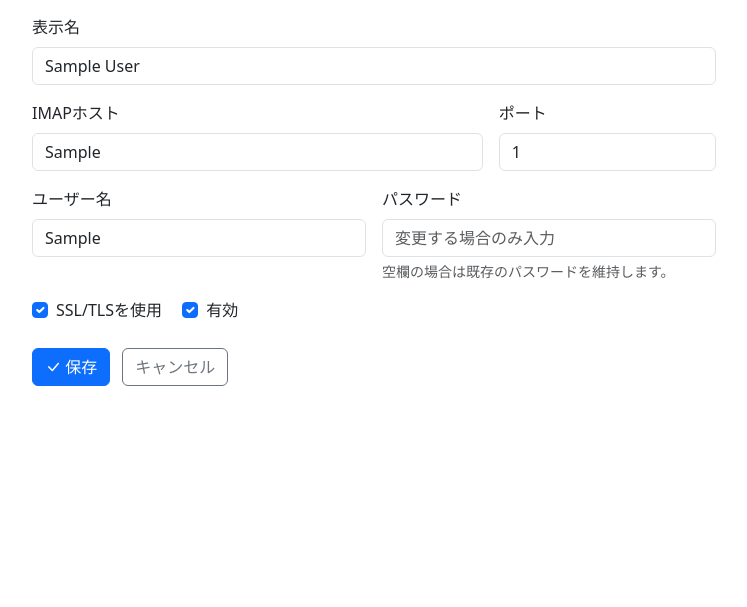
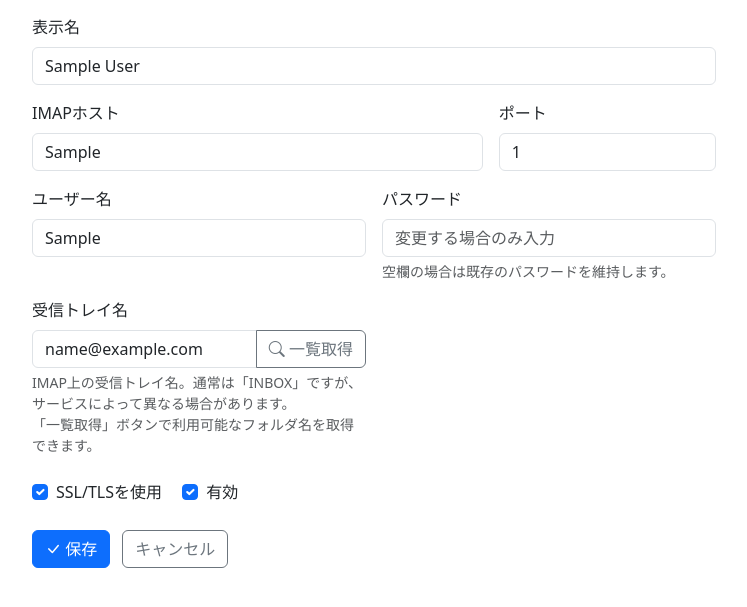
Before and after one commit to nananek/mail-notifier, a Flask app: page /accounts/1/edit in a window 1280 px wide. Shown: the part 136-743 px from the top of the page, without its empty margins (50-797 px from the left). Run offline with Flask 3, Linux system fonts and the light colour scheme; tables that the repository leaves empty hold one stand-in row (values such as "Sample post"); parts of the project's set-up code (start-up, migrations or seed data) failed here and were passed over.

Commit message:
feat: support custom mailbox name and IMAP folder listing for accounts

```diff
--- a/app/imap_client.py
+++ b/app/imap_client.py
@@ -38,6 +38,7 @@
     password: str,
     use_ssl: bool,
     last_uid: int,
+    mailbox_name: str = "INBOX",
 ) -> List[MailMessage]:
     """
     Connect via IMAP, search for messages with UID > last_uid in INBOX,
@@ -52,7 +53,7 @@
             conn = imaplib.IMAP4(host, port)
 
         conn.login(user, password)
-        conn.select("INBOX", readonly=True)
+        conn.select(mailbox_name, readonly=True)
 
         # Search for UIDs greater than last_uid
         search_criterion = f"UID {last_uid + 1}:*"
--- a/app/models.py
+++ b/app/models.py
@@ -17,6 +17,7 @@
     use_ssl = db.Column(db.Boolean, nullable=False, default=True)
     enabled = db.Column(db.Boolean, nullable=False, default=True)
     last_uid = db.Column(db.Integer, nullable=False, default=0)
+    mailbox_name = db.Column(db.String(120), nullable=False, default="INBOX")
     created_at = db.Column(
         db.DateTime, nullable=False, default=lambda: datetime.now(timezone.utc)
     )
--- a/app/routes/accounts.py
+++ b/app/routes/accounts.py
@@ -1,6 +1,16 @@
+@accounts_bp.route("/mailboxes", methods=["POST"])
+def fetch_mailboxes():
+    host = request.form.get("imap_host")
+    port = int(request.form.get("imap_port", 993))
+    user = request.form.get("imap_user")
+    password = request.form.get("imap_password")
+    use_ssl = request.form.get("use_ssl") == "true"
+    mailboxes = list_mailboxes(host, port, user, password, use_ssl)
+    return {"mailboxes": mailboxes}
 from flask import Blueprint, render_template, request, redirect, url_for, flash
 from app.extensions import db
 from app.models import Account
+from app.imap_client_utils import list_mailboxes
 
 accounts_bp = Blueprint("accounts", __name__, url_prefix="/accounts")
 
@@ -22,6 +32,7 @@
             imap_password=request.form["imap_password"],
             use_ssl="use_ssl" in request.form,
             enabled="enabled" in request.form,
+            mailbox_name=request.form.get("mailbox_name", "INBOX"),
         )
         db.session.add(account)
         db.session.commit()
@@ -42,6 +53,7 @@
             account.imap_password = request.form["imap_password"]
         account.use_ssl = "use_ssl" in request.form
         account.enabled = "enabled" in request.form
+        account.mailbox_name = request.form.get("mailbox_name", "INBOX")
         db.session.commit()
         flash("アカウントを更新しました。", "success")
         return redirect(url_for("accounts.index"))
--- a/app/templates/accounts/form.html
+++ b/app/templates/accounts/form.html
@@ -44,6 +44,56 @@
     {% endif %}
   </div>
 
+  <div class="col-md-6">
+    <label for="mailbox_name" class="form-label">受信トレイ名</label>
+    <div class="input-group">
+      <input type="text" class="form-control" id="mailbox_name" name="mailbox_name" required
+             value="{{ account.mailbox_name if account else 'INBOX' }}"
+             placeholder="例: INBOX, Inbox, 受信トレイ">
+      <button type="button" class="btn btn-outline-secondary" id="fetch-mailboxes">
+        <i class="bi bi-search"></i> 一覧取得
+      </button>
+    </div>
+    <div class="form-text">IMAP上の受信トレイ名。通常は「INBOX」ですが、サービスによって異なる場合があります。<br>
+      「一覧取得」ボタンで利用可能なフォルダ名を取得できます。</div>
+    <div id="mailbox-list" class="mt-2"></div>
+  </div>
+{% block extra_js %}
+<script>
+document.getElementById('fetch-mailboxes').addEventListener('click', function() {
+  const host = document.getElementById('imap_host').value;
+  const port = document.getElementById('imap_port').value;
+  const user = document.getElementById('imap_user').value;
+  const password = document.getElementById('imap_password').value;
+  const use_ssl = document.getElementById('use_ssl').checked;
+  const btn = this;
+  btn.disabled = true;
+  btn.textContent = '取得中...';
+  fetch('/accounts/mailboxes', {
+    method: 'POST',
+    headers: {'Content-Type': 'application/x-www-form-urlencoded'},
+    body: `imap_host=${encodeURIComponent(host)}&imap_port=${encodeURIComponent(port)}&imap_user=${encodeURIComponent(user)}&imap_password=${encodeURIComponent(password)}&use_ssl=${use_ssl}`
+  })
+    .then(r => r.json())
+    .then(data => {
+      btn.disabled = false;
+      btn.textContent = '一覧取得';
+      const list = document.getElementById('mailbox-list');
+      if (data.mailboxes && data.mailboxes.length) {
+        list.innerHTML = '<strong>利用可能なフォルダ:</strong><ul>' + data.mailboxes.map(m => `<li><a href="#" onclick="document.getElementById('mailbox_name').value='${m}';return false;">${m}</a></li>`).join('') + '</ul>';
+      } else {
+        list.innerHTML = '<span class="text-danger">取得できませんでした。IMAP設定を確認してください。</span>';
+      }
+    })
+    .catch(() => {
+      btn.disabled = false;
+      btn.textContent = '一覧取得';
+      document.getElementById('mailbox-list').innerHTML = '<span class="text-danger">取得できませんでした。</span>';
+    });
+});
+</script>
+{% endblock %}
+
   <div class="col-12">
     <div class="form-check form-check-inline">
       <input type="checkbox" class="form-check-input" id="use_ssl" name="use_ssl"
--- a/worker.py
+++ b/worker.py
@@ -53,6 +53,7 @@
             password=account.imap_password,
             use_ssl=account.use_ssl,
             last_uid=account.last_uid,
+            mailbox_name=account.mailbox_name,
         )
     except Exception as exc:
         log = FailureLog(
```
Also changed, not shown: app/imap_client_utils.py (added, +24 -0 lines), migrations/versions/0004_mailbox_name.py (added, +11 -0 lines), README.md.
